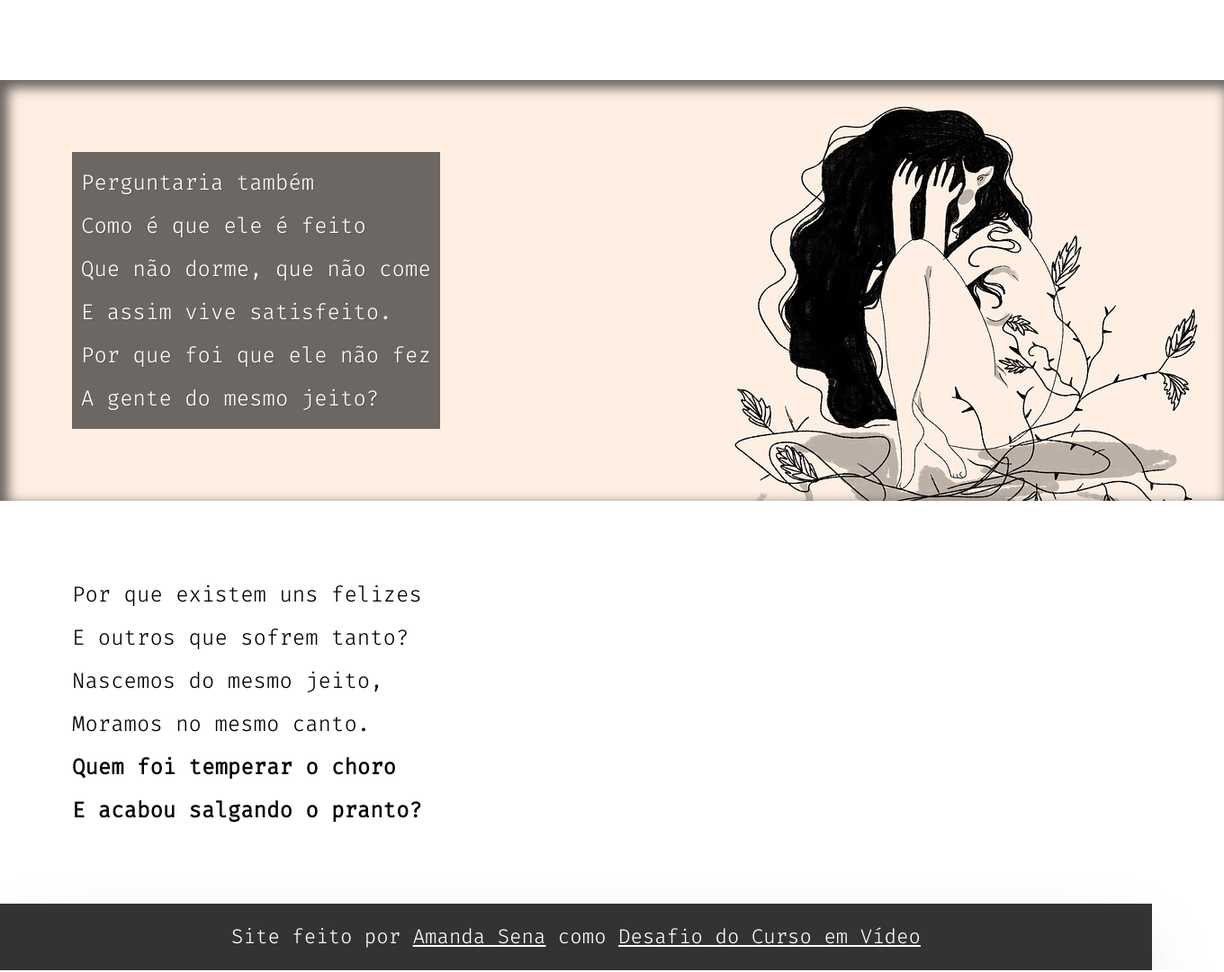
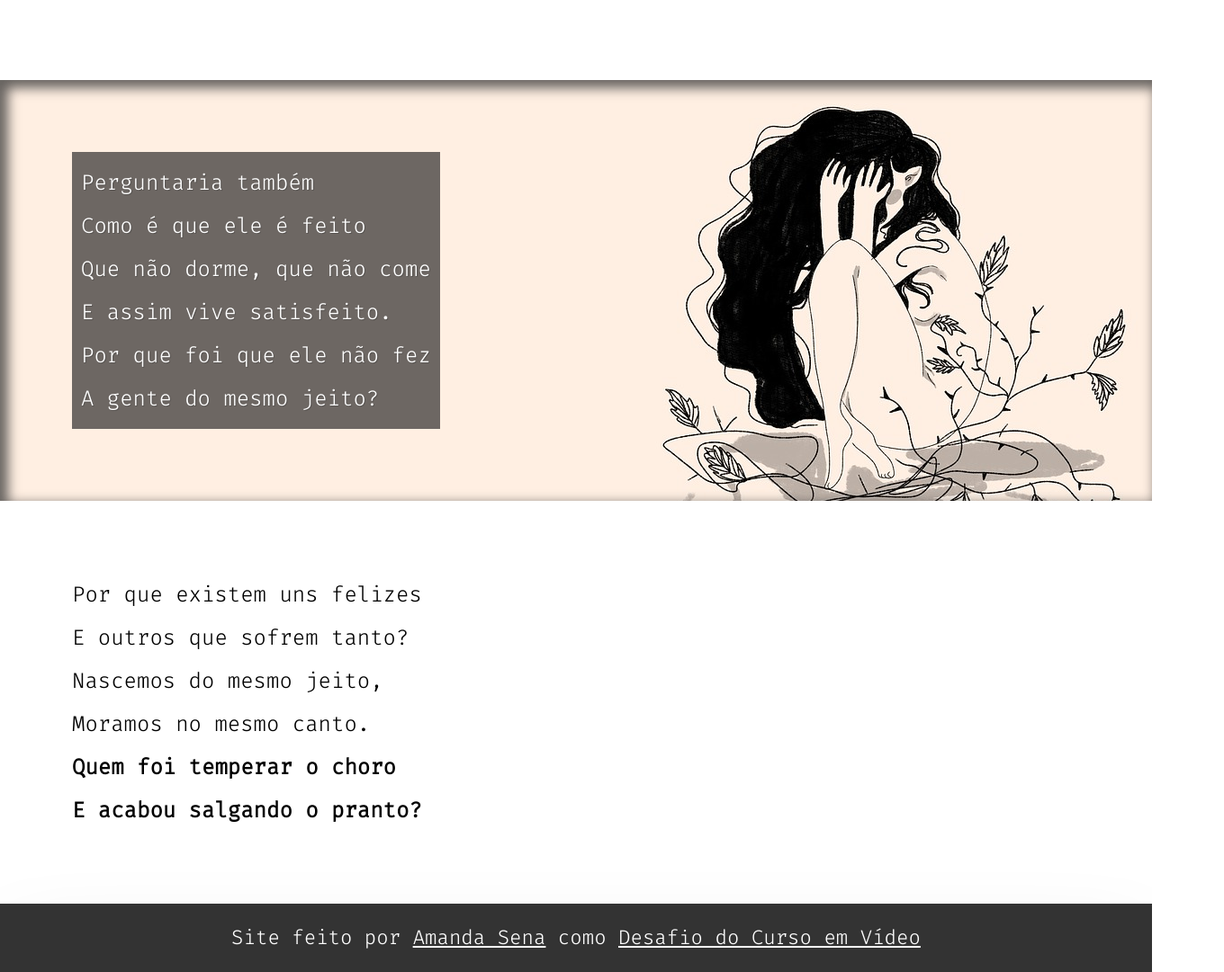
Before and after one commit to ogiratech/projeto-cordel, a plain HTML site: page index.html in a window 1280 px wide. Shown: the part 538-1619 px from the top of the page at 90% size, 1360 px wide, since content can reach past the window. Drawn offline with Linux system fonts and the light colour scheme.

Commit message:
Update style.css

```diff
--- a/estilo/style.css
+++ b/estilo/style.css
@@ -53,7 +53,6 @@ section {
     line-height: 2em;
     padding-left: 10vh;
     font-size: 3vh;
-    width: 100%;
     box-shadow: inset 6px 6px 13px 3px rgba(51, 51, 51, 0.747);
 }
 
@@ -71,5 +70,5 @@ footer {
     padding: 20px;
     box-shadow: rgba(34, 34, 48, 0.25) 0px 50px 100px -20px, rgba(0, 0, 0, 0.3) 0px 30px 60px -30px;
     font-size: 2.8vh;
-    line-height: 1.5em;
+    line-height: 1.6em;
 }
```
